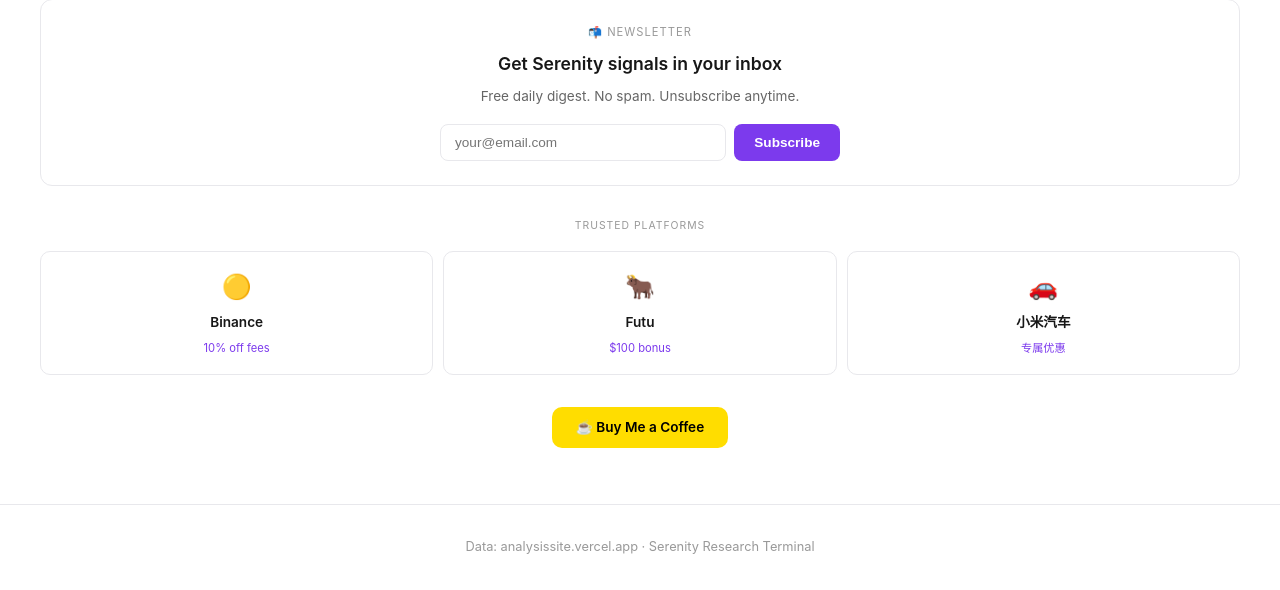
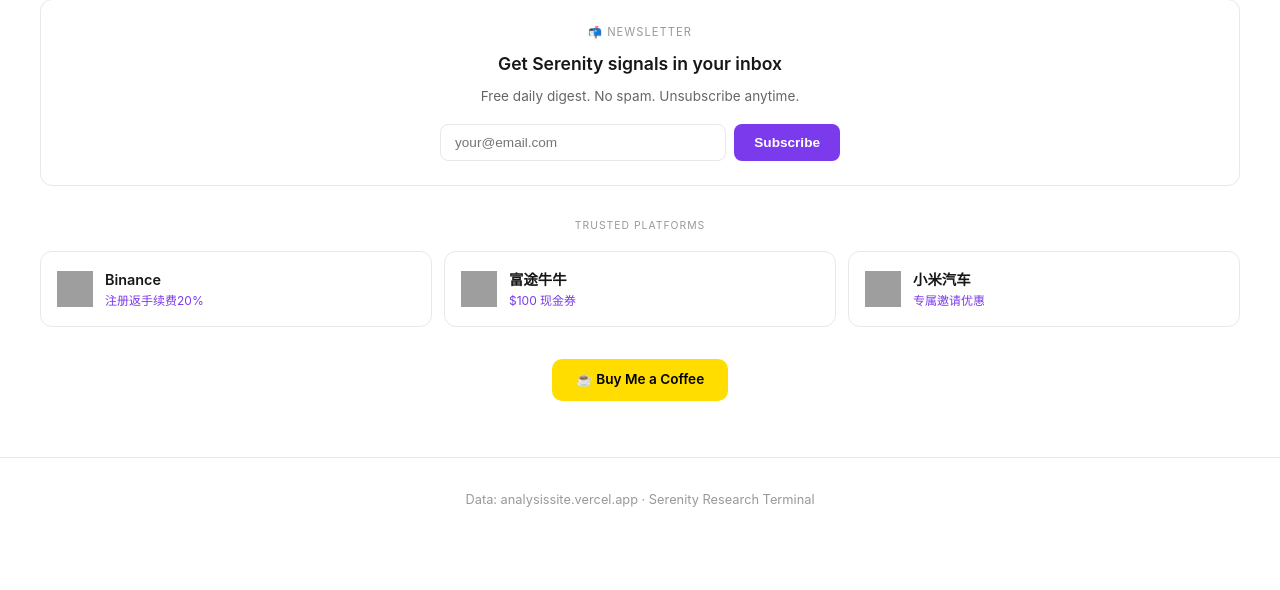
Before and after one commit to darkotan/trendpulse, a Flask app: page / in a window 1280 px wide. Shown: the part 4572-5162 px from the top of the page. After the commit the page ends 5079 px from the top, so only its background shows below. Run offline with Flask 3, Linux system fonts and the light colour scheme; data that the repository does not hold is empty; grey boxes are pictures that could not be loaded.

Commit message:
fix: Xiaomi link + logo-based affiliate cards
- Xiaomi URL: xiaomiev.com → xiaomi.com/auto/invitation
- All 3 cards now use official logo images with fallback
- Card layout: logo + name + description horizontal

```diff
--- a/templates/serenity_home.html
+++ b/templates/serenity_home.html
@@ -228,22 +228,20 @@ footer a:hover{color:var(--text-primary)}
 
 <!-- Affiliate Grid -->
 <div style="font-size:.65rem;color:var(--text-muted);text-transform:uppercase;letter-spacing:1px;margin-bottom:1rem;text-align:center">Trusted Platforms</div>
-<div style="display:grid;grid-template-columns:repeat(auto-fit,minmax(160px,1fr));gap:10px;margin-bottom:2rem">
-  <a href="https://www.binance.com/activity/referral-entry/CPA?ref=CPA_00X1XWG2NP" target="_blank" rel="nofollow sponsored" style="display:flex;flex-direction:column;align-items:center;gap:6px;padding:16px 12px;background:var(--bg-card);border:1px solid var(--border);border-radius:10px;text-decoration:none;color:var(--text);transition:all .2s">
-    <span style="font-size:1.5rem">🟡</span>
-    <span style="font-weight:600;font-size:.85rem">Binance</span>
-    <span style="font-size:.7rem;color:var(--accent)">10% off fees</span>
+<div style="display:grid;grid-template-columns:repeat(auto-fit,minmax(180px,1fr));gap:12px;margin-bottom:2rem">
+  <a href="https://www.binance.com/activity/referral-entry/CPA?ref=CPA_00X1XWG2NP" target="_blank" rel="nofollow sponsored" style="display:flex;align-items:center;gap:12px;padding:16px;background:var(--bg-card);border:1px solid var(--border);border-radius:12px;text-decoration:none;color:var(--text);transition:all .2s;overflow:hidden;position:relative">
+    <img src="https://cryptologos.cc/logos/binance-coin-bnb-logo.svg" width="36" height="36" alt="Binance" style="flex-shrink:0">
+    <div><div style="font-weight:600;font-size:.9rem">Binance</div><div style="font-size:.75rem;color:var(--accent)">注册返手续费20%</div></div>
   </a>
-  <a href="https://www.futunn.com/en/activities/invitation?invitation_code=SBTWGA8N" target="_blank" rel="nofollow sponsored" style="display:flex;flex-direction:column;align-items:center;gap:6px;padding:16px 12px;background:var(--bg-card);border:1px solid var(--border);border-radius:10px;text-decoration:none;color:var(--text);transition:all .2s">
-    <span style="font-size:1.5rem">🐂</span>
-    <span style="font-weight:600;font-size:.85rem">Futu</span>
-    <span style="font-size:.7rem;color:var(--accent)">$100 bonus</span>
+  <a href="https://www.futunn.com/en/activities/invitation?invitation_code=SBTWGA8N" target="_blank" rel="nofollow sponsored" style="display:flex;align-items:center;gap:12px;padding:16px;background:var(--bg-card);border:1px solid var(--border);border-radius:12px;text-decoration:none;color:var(--text);transition:all .2s;overflow:hidden;position:relative">
+    <img src="https://img.futunn.com/img/logo/futu-logo-blue.svg" width="36" height="36" alt="Futu" style="flex-shrink:0" onerror="this.style.display='none';this.nextElementSibling.style.display='flex'">
+    <div style="width:36px;height:36px;background:#1a73e8;border-radius:8px;display:none;align-items:center;justify-content:center;color:#fff;font-weight:700;font-size:14px;flex-shrink:0">F</div>
+    <div><div style="font-weight:600;font-size:.9rem">富途牛牛</div><div style="font-size:.75rem;color:var(--accent)">$100 现金券</div></div>
   </a>
-
-  <a href="https://www.xiaomiev.com/invitation?code=OAVT7G" target="_blank" rel="nofollow sponsored" style="display:flex;flex-direction:column;align-items:center;gap:6px;padding:16px 12px;background:var(--bg-card);border:1px solid var(--border);border-radius:10px;text-decoration:none;color:var(--text);transition:all .2s">
-    <span style="font-size:1.5rem">🚗</span>
-    <span style="font-weight:600;font-size:.85rem">小米汽车</span>
-    <span style="font-size:.7rem;color:var(--accent)">专属优惠</span>
+  <a href="https://www.xiaomi.com/auto/invitation?code=OAVT7G" target="_blank" rel="nofollow sponsored" style="display:flex;align-items:center;gap:12px;padding:16px;background:var(--bg-card);border:1px solid var(--border);border-radius:12px;text-decoration:none;color:var(--text);transition:all .2s;overflow:hidden;position:relative">
+    <img src="https://upload.wikimedia.org/wikipedia/commons/a/aa/Xiaomi_logo_%282021-.svg" width="36" height="36" alt="Xiaomi" style="flex-shrink:0" onerror="this.style.display='none';this.nextElementSibling.style.display='flex'">
+    <div style="width:36px;height:36px;background:#ff6900;border-radius:8px;display:none;align-items:center;justify-content:center;color:#fff;font-weight:700;font-size:11px;flex-shrink:0">MI</div>
+    <div><div style="font-weight:600;font-size:.9rem">小米汽车</div><div style="font-size:.75rem;color:var(--accent)">专属邀请优惠</div></div>
   </a>
 </div>
 
```
